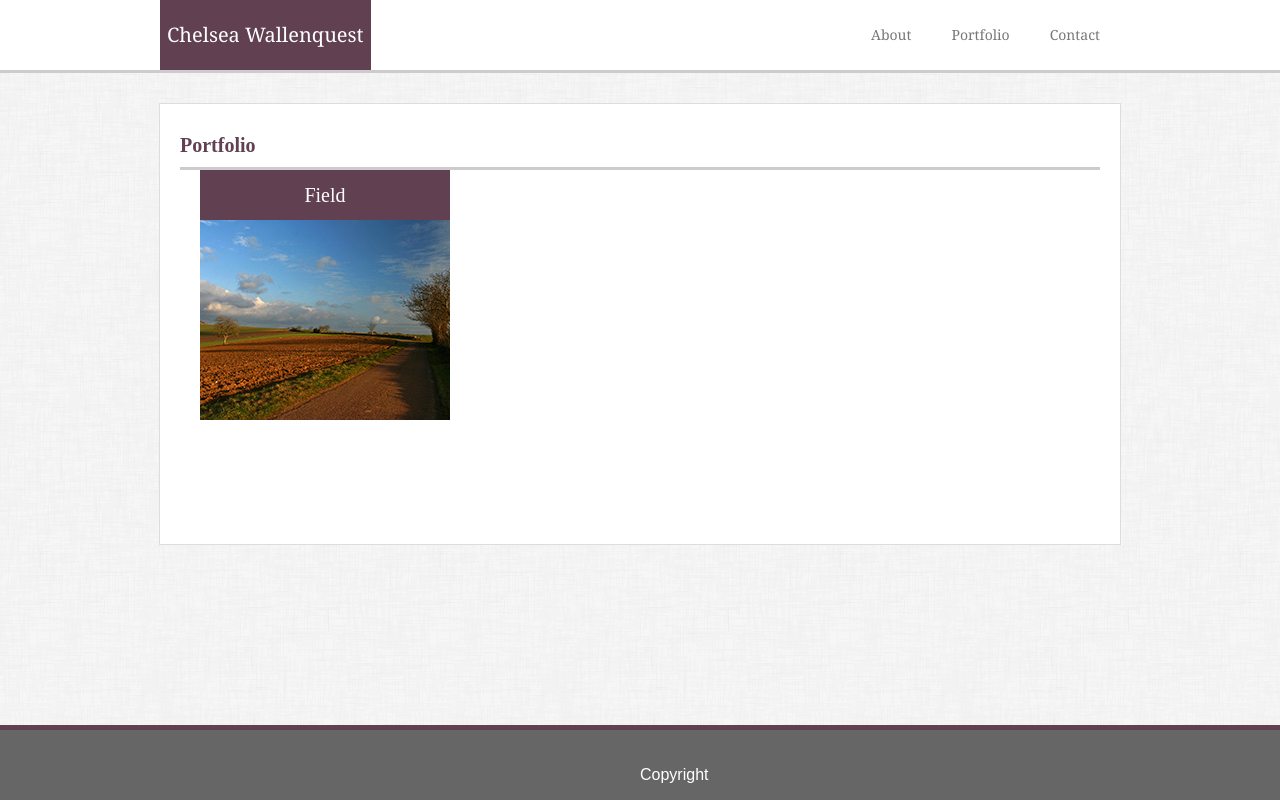
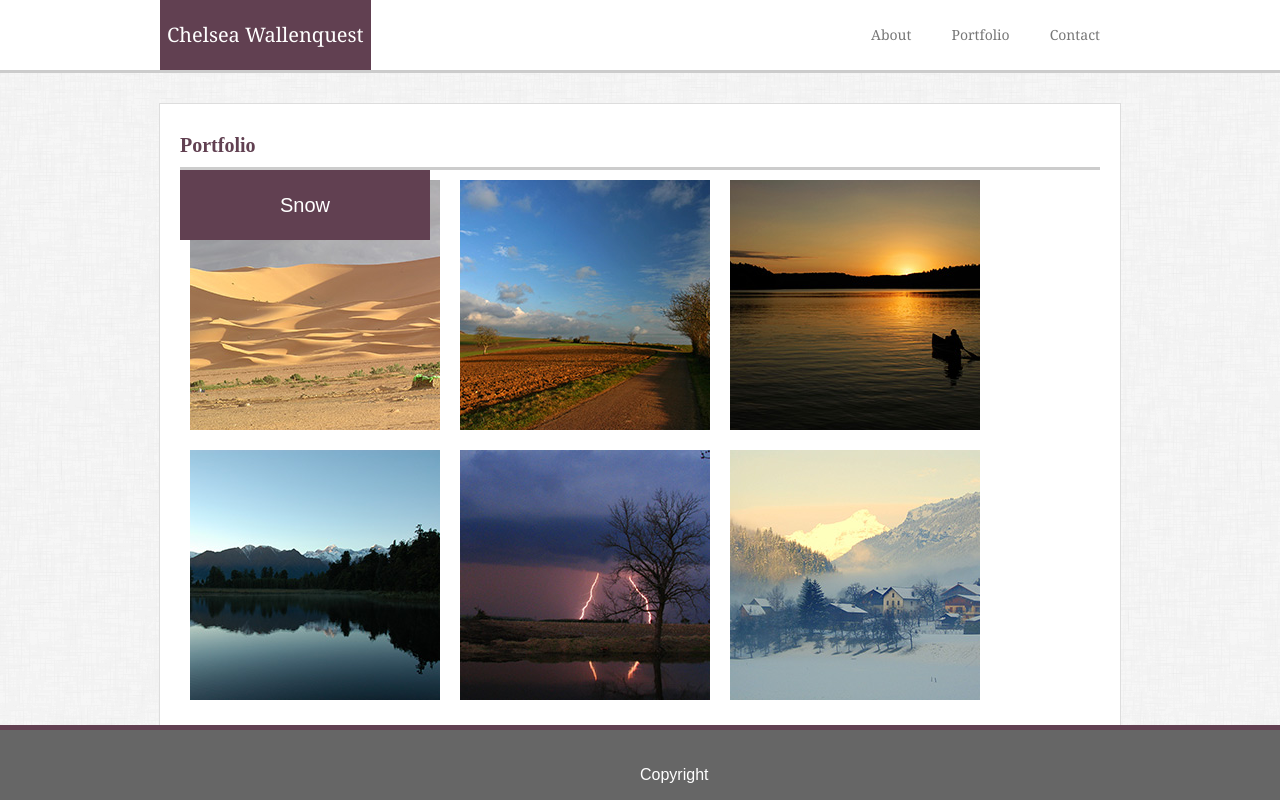
Before and after one commit to ChelseaLaura419/Basic-Portfolio, a plain HTML site: page portfolio.html in a window 1280 px wide. Drawn offline with Linux system fonts and the light colour scheme.

Commit message:
Portfolio Images

```diff
--- a/assets/css/style.css
+++ b/assets/css/style.css
@@ -54,7 +54,16 @@ a {
     padding: 20px;
     margin: 30px auto;
     width: 920px;
-    height: 400px;
+    height: 425px;
+    background-color: #fff;
+    border: 1px solid #dddddd;
+}
+
+.gallery {
+    padding: 20px;
+    margin: 30px auto;
+    width: 920px;
+    height: 600px;
     background-color: #fff;
     border: 1px solid #dddddd;
 }
@@ -68,7 +77,7 @@ a {
 }
 
 img {
-    padding-right: 10px;
+    padding: 10px;
     float: left;
 }
 
@@ -123,9 +132,10 @@ input[type=submit]:hover {
     background-color: goldenrod
 }
 
-.overlay-image {
+.image {
     position: relative;
-   }
+    width: 100%;
+ }
 
 .text {
     background-color: #614051;
@@ -135,4 +145,5 @@ input[type=submit]:hover {
     text-align: center;
     position: absolute;
     width: 250px;
+    justify-content:space-around;
    }
--- a/portfolio.html
+++ b/portfolio.html
@@ -18,14 +18,32 @@
 
             </div>
         </nav>
-        <section class="main">
+        <section class="gallery">
             <h2 class="mainHeader">Portfolio</h2>
-
-            <div class="overlay-image"><a href="assets/images/field.jpg">
-                <img class="image" src="assets/images/field.jpg" alt="Field" />
-                <div class="text">Field</div>
-               </a></div>
-
+        <div class="image">
+            <img src="assets/images/sand.jpg">
+            <p class="text">Sand</p>
+        </div>
+        <div class="image">
+            <img src="assets/images/field.jpg">
+            <p class="text">Field</p>
+        </div>
+        <div class="image">
+            <img src="assets/images/lake.jpg">
+            <p class="text">Lake</p>
+        </div>
+        <div class="image">
+            <img src="assets/images/mountain.jpg">
+            <p class="text">Moutains</p>
+        </div>
+        <div class="image">
+            <img src="assets/images/lightning.jpg">
+            <p class="text">Lightning/p>
+        </div>
+        <div class="image">
+            <img src="assets/images/snow.jpg">
+            <p class="text">Snow</p>
+        </div>
         </section>
         <footer>
             <p class="copyright">Copyright</p>
```
